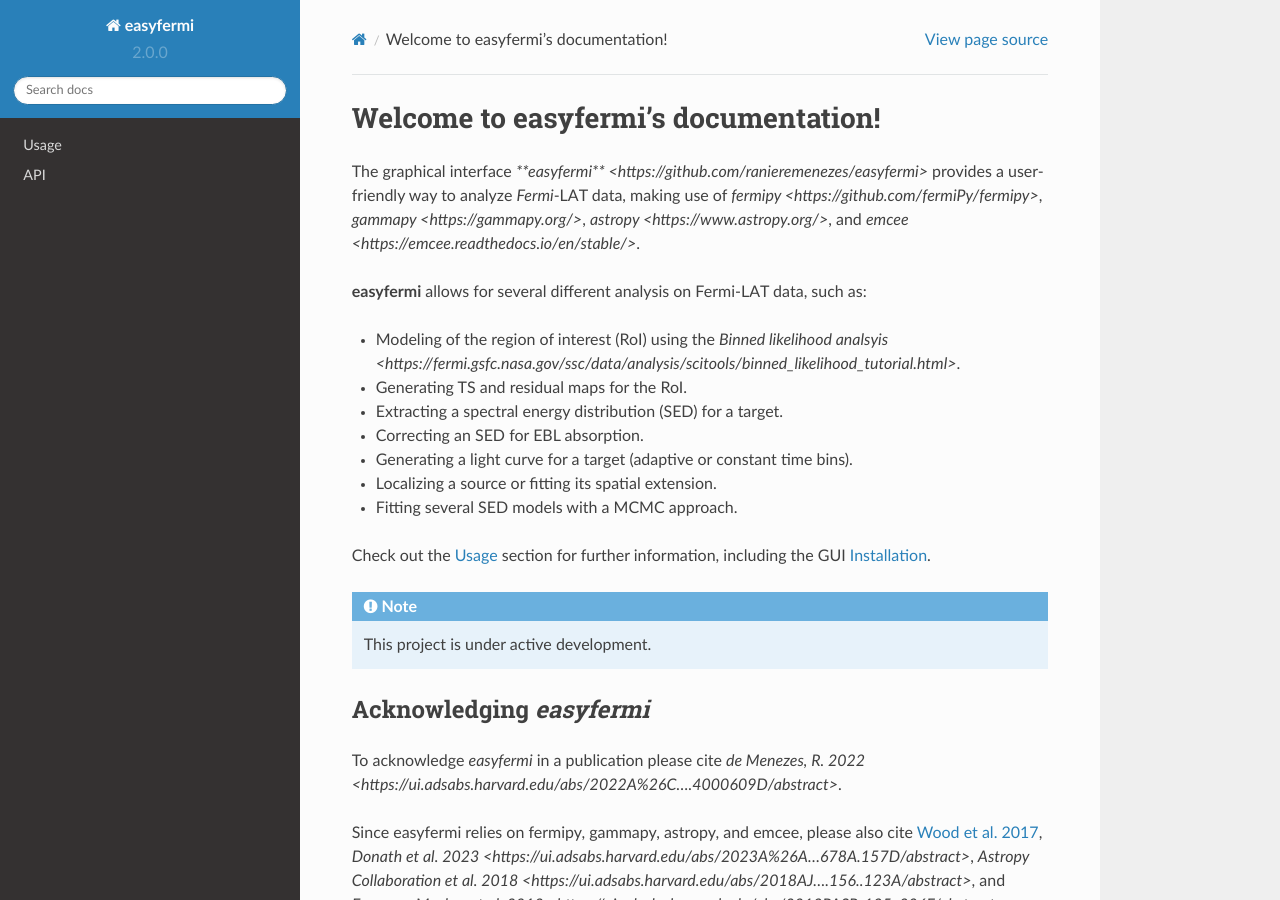
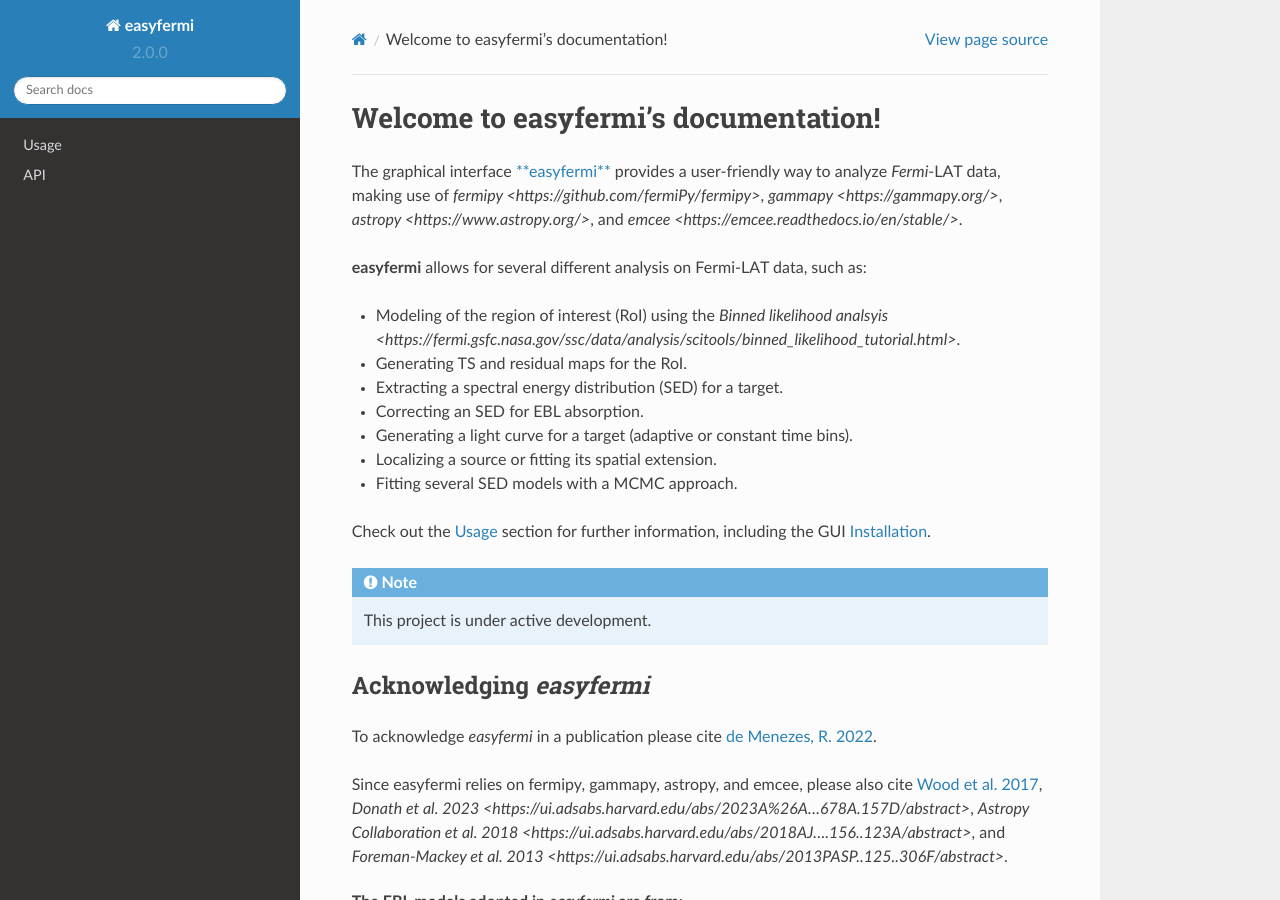
Before and after one commit to ranieremenezes/easyfermi, a Sphinx documentation site: the page built from docs/source/index.rst, in a window 1280 px wide and 900 px high. Built offline with Sphinx 7.4.7 and the Read the Docs theme 2.0.0, drawn with Linux system fonts in a browser that asks for light colours.

Commit message:
index update

```diff
--- a/docs/source/index.rst
+++ b/docs/source/index.rst
@@ -1,7 +1,7 @@
 Welcome to easyfermi's documentation!
 ===================================
 
-The graphical interface `**easyfermi** <https://github.com/ranieremenezes/easyfermi>` provides a user-friendly way to analyze *Fermi*-LAT data, making use of `fermipy <https://github.com/fermiPy/fermipy>`, `gammapy <https://gammapy.org/>`, `astropy <https://www.astropy.org/>`, and `emcee <https://emcee.readthedocs.io/en/stable/>`.
+The graphical interface `**easyfermi** <https://github.com/ranieremenezes/easyfermi>`_ provides a user-friendly way to analyze *Fermi*-LAT data, making use of `fermipy <https://github.com/fermiPy/fermipy>`, `gammapy <https://gammapy.org/>`, `astropy <https://www.astropy.org/>`, and `emcee <https://emcee.readthedocs.io/en/stable/>`.
 
 
 **easyfermi** allows for several different analysis on Fermi-LAT data, such as:
@@ -32,7 +32,7 @@
 Acknowledging *easyfermi*
 ---------------------
 
-To acknowledge *easyfermi* in a publication please cite `de Menezes, R. 2022 <https://ui.adsabs.harvard.edu/abs/2022A%26C....4000609D/abstract>`.
+To acknowledge *easyfermi* in a publication please cite `de Menezes, R. 2022 <https://ui.adsabs.harvard.edu/abs/2022A%26C....4000609D/abstract>`_.
 
 Since easyfermi relies on fermipy, gammapy, astropy, and emcee, please also cite `Wood et al. 2017 <https://ui.adsabs.harvard.edu/#abs/2017ICRC...35..824W>`_, `Donath et al. 2023 <https://ui.adsabs.harvard.edu/abs/2023A%26A...678A.157D/abstract>`, `Astropy Collaboration et al. 2018 <https://ui.adsabs.harvard.edu/abs/2018AJ....156..123A/abstract>`, and `Foreman-Mackey et al. 2013 <https://ui.adsabs.harvard.edu/abs/2013PASP..125..306F/abstract>`.
 
```
